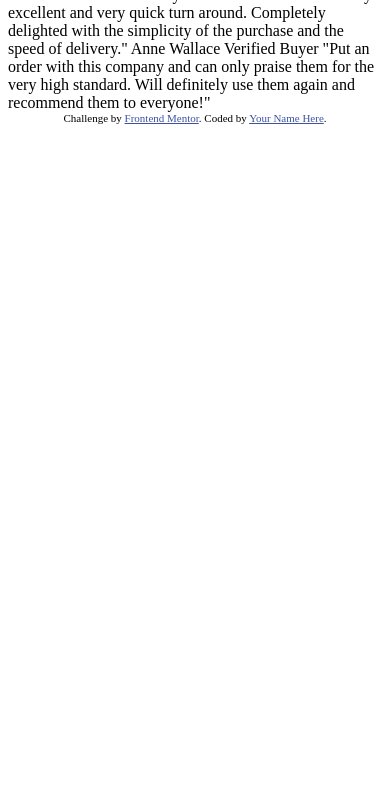
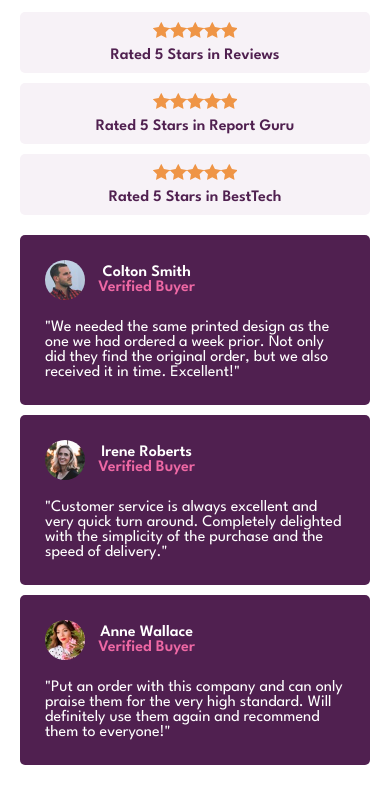
Before and after one commit to pedro-florentino/social-proof-section-master, a plain HTML site: page index.html in a window 390 px wide. Shown: the part 166-976 px from the top of the page. Before the commit the page ends 844 px from the top, so only its background shows below. Drawn offline with Linux system fonts and the light colour scheme.

Commit message:
Mobile first

```diff
--- a/index.html
+++ b/index.html
@@ -1,61 +1,79 @@
 <!DOCTYPE html>
-<html lang="en">
+<html lang="pt-br">
   <head>
     <meta charset="UTF-8" />
     <meta name="viewport" content="width=device-width, initial-scale=1.0" />
-    <!-- displays site properly based on user's device -->
-
-    <link
-      rel="icon"
-      type="image/png"
-      sizes="32x32"
-      href="./images/favicon-32x32.png"
-    />
-
+    <link rel="icon" type="image/png" sizes="32x32" href="./images/favicon-32x32.png"/>
+    <link rel="stylesheet" href="style.css">
     <title>Frontend Mentor | Social proof section</title>
-
-    <!-- Feel free to remove these styles or customise in your own stylesheet 👍 -->
-    <style>
-      .attribution {
-        font-size: 11px;
-        text-align: center;
-      }
-      .attribution a {
-        color: hsl(228, 45%, 44%);
-      }
-    </style>
   </head>
   <body>
-    10,000+ of our users love our products.
-
+    <main>
+      <div class="text-container">
+        <h1>10,000+ of our users love our products.</h1>
+        <p>
           We only provide great products combined with excellent customer service.
           See what our satisfied customers are saying about our services.
+        </p>
+      </div>
 
-    Rated 5 Stars in Reviews
-    Rated 5 Stars in Report Guru
-    Rated 5 Stars in BestTech
+      <div class="rated-container">
+        <div class="rated">
+          <div class="img-star"></div>
+          <p>Rated 5 Stars in Reviews</p>
+        </div>
+        <div class="rated">
+          <div class="img-star"></div>
+          <p>Rated 5 Stars in Report Guru</p>
+        </div>
+        <div class="rated">
+          <div class="img-star"></div>
+          <p>Rated 5 Stars in BestTech</p>
+        </div>
+      </div>
 
-    Colton Smith
-    Verified Buyer
+      <div class="comment-container">
+        <div class="comment-user">
+          <img src="images/image-colton.jpg" alt="User Image">
+          <div>
+            <h2>Colton Smith</h2>
+            <h3>Verified Buyer</h3>
+          </div>
+        </div>
+        <p>
           "We needed the same printed design as the one we had ordered a week prior.
           Not only did they find the original order, but we also received it in time.
           Excellent!"
+        </p>
+      </div>
 
-    Irene Roberts
-    Verified Buyer
+      <div class="comment-container">
+        <div class="comment-user">
+          <img src="images/image-irene.jpg" alt="User Image">
+          <div>
+            <h2>Irene Roberts</h2>
+            <h3>Verified Buyer</h3>
+          </div>
+        </div>
+        <p>
           "Customer service is always excellent and very quick turn around. Completely
           delighted with the simplicity of the purchase and the speed of delivery."
+        </p>
+      </div>
 
-    Anne Wallace
-    Verified Buyer
+      <div class="comment-container">
+        <div class="comment-user">
+          <img src="images/image-anne.jpg" alt="User Image">
+          <div>
+            <h2>Anne Wallace</h2>
+            <h3>Verified Buyer</h3>
+          </div>
+        </div>
+        <p>
           "Put an order with this company and can only praise them for the very high
           standard. Will definitely use them again and recommend them to everyone!"
-
-    <div class="attribution">
-      Challenge by
-      <a href="https://www.frontendmentor.io?ref=challenge" target="_blank"
-        >Frontend Mentor</a
-      >. Coded by <a href="#">Your Name Here</a>.
+        </p>
       </div>
+    </main>
   </body>
 </html>
--- /dev/null
+++ b/style.css
@@ -0,0 +1,130 @@
+@charset "UTF-8";
+
+@import url('https://fonts.googleapis.com/css2?family=League+Spartan:wght@100..900&display=swap');
+
+:root {
+    --darkMagenta: hsl(300, 43%, 22%);
+    --softPink: hsl(333, 80%, 67%);
+    --darkGrayishMagenta: hsl(303, 10%, 53%);
+    --lightGrayishMagenta: hsl(300, 24%, 96%);
+}
+
+* {
+    margin: 0;
+    padding: 0;
+    box-sizing: border-box;
+}
+
+html {
+    height: 100vh;
+    width: 100vw;
+}
+
+body {
+    font-family: "League Spartan", sans-serif;
+    font-size: 1rem;
+    display: flex;
+    justify-content: center;
+    align-content: center;
+}
+
+main {
+    background-color: white;
+    display: flex;
+    flex-direction: column;
+    justify-content: center;
+    align-content: center;
+    padding: 20px;
+    margin: 20px 0;
+}
+
+.text-container {
+    display: flex;
+    flex-direction: column;
+    justify-content: center;
+    align-items: center;
+}
+
+.text-container h1 {
+    color: var(--darkMagenta);
+    text-align: center;
+    font-size: 2rem;
+}
+
+.text-container p {
+    color: var(--darkGrayishMagenta);
+    text-align: center;
+    font-size: 1rem;
+    margin: 10px 0;
+}
+
+.rated-container {
+    display: flex;
+    flex-direction: column;
+    justify-content: center;
+    align-content: center;
+    margin: 10px 0;
+}
+
+.rated {
+    background-color: var(--lightGrayishMagenta);
+    border-radius: 5px;
+    margin: 5px 0;
+    padding: 10px 0 10px 0;
+}
+
+.img-star {
+    background: url(images/icon-star.svg) repeat top center;
+    height: 16px;
+    width: 84px;
+    margin: auto;
+}
+
+.rated p {
+    color: var(--darkMagenta);
+    text-align: center;
+    font-weight: 600;
+    margin-top: 10px;
+}
+
+.comment-container {
+    color: white;
+    display: flex;
+    flex-direction: column;
+    justify-content: center;
+    align-content: center;
+    background-color: var(--darkMagenta);
+    border-radius: 5px;
+    margin: 5px 0;
+    padding: 25px;
+}
+
+.comment-user {
+    display: flex;
+    flex-direction: row;
+    justify-content: space-between;
+    align-items: center;
+    width: 150px;
+    height: 40px;
+    margin-bottom: 20px;
+}
+
+.comment-user img {
+    width: 40px;
+    height: 40px;
+    border-radius: 50%;
+}
+
+.comment-user h2, h3 {
+    text-align: center;
+    font-size: 1rem;
+    font-weight: 600;
+}
+
+.comment-user h3 {
+    color: var(--softPink);
+}
+
+.comment-container p {
+    text-align: left;
+}
```
Also changed, not shown: 2 other files. Lines whose indentation alone changed are shown as unchanged.
